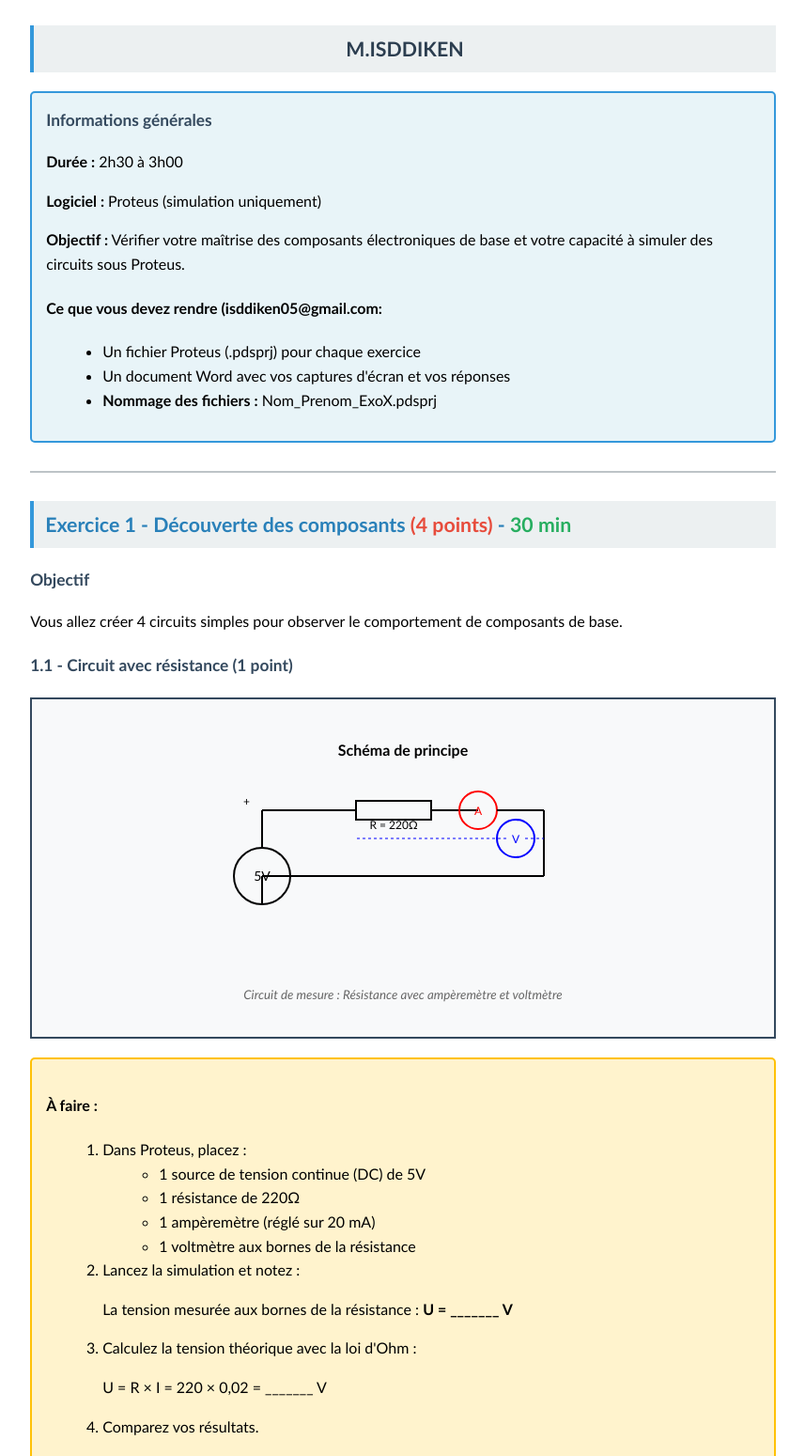
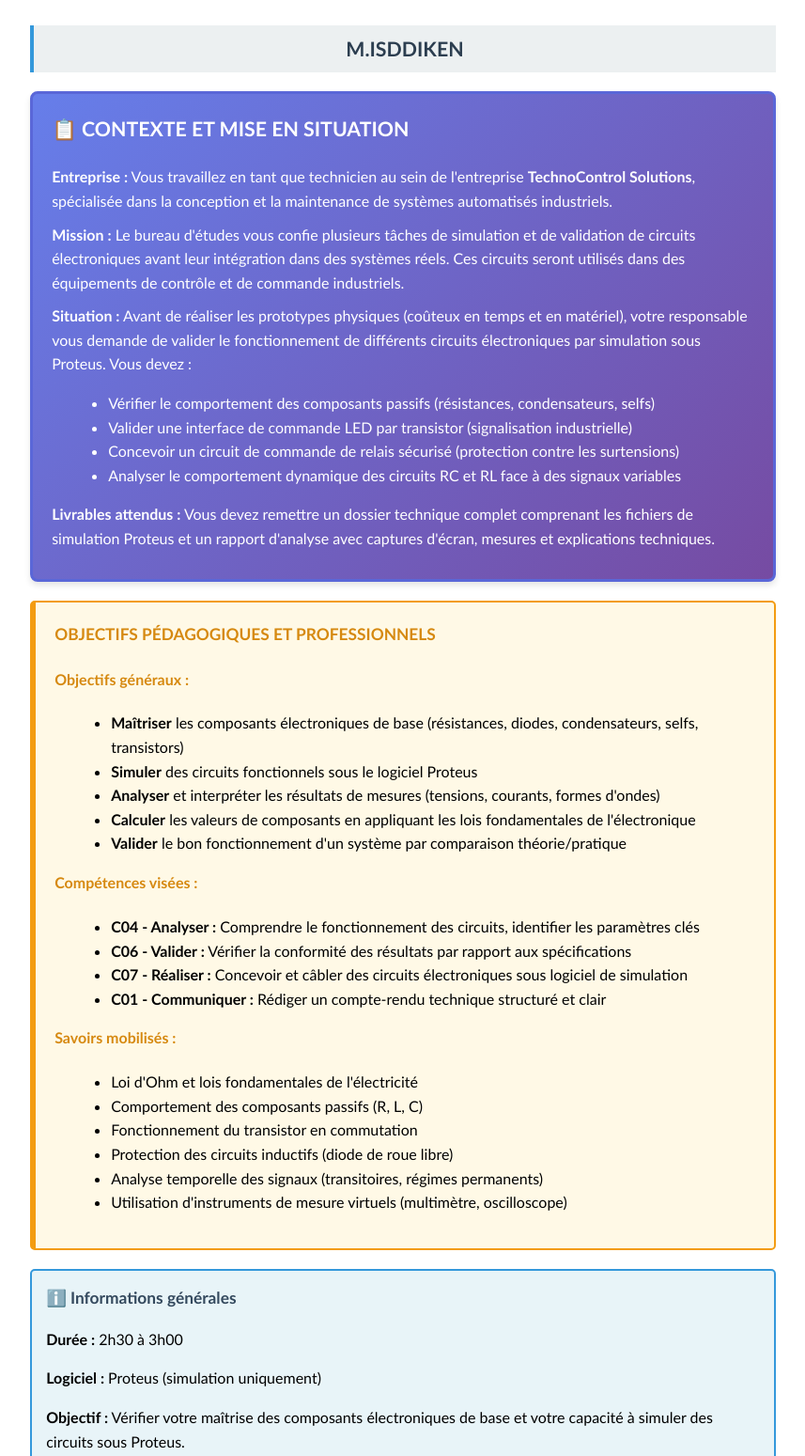
Before and after one commit to yahisd-design/1CIEL, a plain HTML site: page index.html in a window 1280 px wide. Shown: the part 189-1738 px from the top of the page at 94% size, without its empty margins (211-1068 px from the left). Drawn offline with Linux system fonts and the light colour scheme.

Commit message:
Enhance context and objectives sections in index.html
Added context and objectives sections with styling for better presentation. Updated headings and information for clarity.

```diff
--- a/index.html
+++ b/index.html
@@ -35,6 +35,38 @@
             color: #34495e;
             font-size: 13pt;
             margin-top: 20px;
+        }
+        .contexte-box {
+            background: linear-gradient(135deg, #667eea 0%, #764ba2 100%);
+            color: white;
+            border: 3px solid #5a67d8;
+            padding: 20px;
+            margin: 20px 0;
+            border-radius: 8px;
+            box-shadow: 0 4px 6px rgba(0,0,0,0.1);
+        }
+        .contexte-box h3 {
+            color: white;
+            margin-top: 0;
+            font-size: 16pt;
+        }
+        .contexte-box p {
+            margin: 10px 0;
+        }
+        .contexte-box ul {
+            color: white;
+        }
+        .objectifs-box {
+            background: #fff9e6;
+            border: 2px solid #f39c12;
+            border-left: 6px solid #f39c12;
+            padding: 20px;
+            margin: 20px 0;
+            border-radius: 5px;
+        }
+        .objectifs-box h3 {
+            color: #d68910;
+            margin-top: 0;
         }
         .info-box {
             background: #e8f4f8;
@@ -123,15 +155,63 @@
 <body>
     <h1>CCF - Simulation électronique avec Proteus</h1>
     <h2 style="text-align: center; color: #2c3e50;">Classe : 1CIEL2</h2>
-    <h2 style="text-align: center; color: #2c3e50;"> M.ISDDIKEN</h2>
+    <h2 style="text-align: center; color: #2c3e50;">M.ISDDIKEN</h2>
+
+    <div class="contexte-box">
+        <h3>📋 CONTEXTE ET MISE EN SITUATION</h3>
+        <p><strong> Entreprise :</strong> Vous travaillez en tant que technicien au sein de l'entreprise <strong>TechnoControl Solutions</strong>, spécialisée dans la conception et la maintenance de systèmes automatisés industriels.</p>
+
+        <p><strong> Mission :</strong> Le bureau d'études vous confie plusieurs tâches de simulation et de validation de circuits électroniques avant leur intégration dans des systèmes réels. Ces circuits seront utilisés dans des équipements de contrôle et de commande industriels.</p>
+
+        <p><strong> Situation :</strong> Avant de réaliser les prototypes physiques (coûteux en temps et en matériel), votre responsable vous demande de valider le fonctionnement de différents circuits électroniques par simulation sous Proteus. Vous devez :</p>
+        <ul>
+            <li>Vérifier le comportement des composants passifs (résistances, condensateurs, selfs)</li>
+            <li>Valider une interface de commande LED par transistor (signalisation industrielle)</li>
+            <li>Concevoir un circuit de commande de relais sécurisé (protection contre les surtensions)</li>
+            <li>Analyser le comportement dynamique des circuits RC et RL face à des signaux variables</li>
+        </ul>
+
+        <p><strong> Livrables attendus :</strong> Vous devez remettre un dossier technique complet comprenant les fichiers de simulation Proteus et un rapport d'analyse avec captures d'écran, mesures et explications techniques.</p>
+    </div>
+
+    <div class="objectifs-box">
+        <h3> OBJECTIFS PÉDAGOGIQUES ET PROFESSIONNELS</h3>
+
+        <h4 style="color: #d68910;">Objectifs généraux :</h4>
+        <ul>
+            <li><strong>Maîtriser</strong> les composants électroniques de base (résistances, diodes, condensateurs, selfs, transistors)</li>
+            <li><strong>Simuler</strong> des circuits fonctionnels sous le logiciel Proteus</li>
+            <li><strong>Analyser</strong> et interpréter les résultats de mesures (tensions, courants, formes d'ondes)</li>
+            <li><strong>Calculer</strong> les valeurs de composants en appliquant les lois fondamentales de l'électronique</li>
+            <li><strong>Valider</strong> le bon fonctionnement d'un système par comparaison théorie/pratique</li>
+        </ul>
+
+        <h4 style="color: #d68910; margin-top: 15px;">Compétences visées :</h4>
+        <ul>
+            <li> <strong>C04 - Analyser :</strong> Comprendre le fonctionnement des circuits, identifier les paramètres clés</li>
+            <li> <strong>C06 - Valider :</strong> Vérifier la conformité des résultats par rapport aux spécifications</li>
+            <li> <strong>C07 - Réaliser :</strong> Concevoir et câbler des circuits électroniques sous logiciel de simulation</li>
+            <li> <strong>C01 - Communiquer :</strong> Rédiger un compte-rendu technique structuré et clair</li>
+        </ul>
+
+        <h4 style="color: #d68910; margin-top: 15px;">Savoirs mobilisés :</h4>
+        <ul>
+            <li>Loi d'Ohm et lois fondamentales de l'électricité</li>
+            <li>Comportement des composants passifs (R, L, C)</li>
+            <li>Fonctionnement du transistor en commutation</li>
+            <li>Protection des circuits inductifs (diode de roue libre)</li>
+            <li>Analyse temporelle des signaux (transitoires, régimes permanents)</li>
+            <li>Utilisation d'instruments de mesure virtuels (multimètre, oscilloscope)</li>
+        </ul>
+    </div>
 
     <div class="info-box">
-        <h3 style="margin-top: 0;"> Informations générales</h3>
+        <h3 style="margin-top: 0;">ℹ️ Informations générales</h3>
         <p><strong>Durée :</strong> 2h30 à 3h00</p>
         <p><strong>Logiciel :</strong> Proteus (simulation uniquement)</p>
         <p><strong>Objectif :</strong> Vérifier votre maîtrise des composants électroniques de base et votre capacité à simuler des circuits sous Proteus.</p>
 
-        <h4>Ce que vous devez rendre (isddiken05@gmail.com:</h4>
+        <h4>Ce que vous devez rendre (isddiken05@gmail.com):</h4>
         <ul>
             <li>Un fichier Proteus (.pdsprj) pour chaque exercice</li>
             <li>Un document Word avec vos captures d'écran et vos réponses</li>
@@ -151,31 +231,22 @@
     <div class="schema">
         <h4>Schéma de principe</h4>
         <svg width="400" height="200" xmlns="http://www.w3.org/2000/svg">
-            <!-- Source de tension -->
             <circle cx="50" cy="100" r="30" fill="none" stroke="black" stroke-width="2"/>
             <text x="50" y="105" text-anchor="middle" font-size="14">5V</text>
             <line x1="50" y1="70" x2="50" y2="30" stroke="black" stroke-width="2"/>
             <text x="30" y="25" font-size="12">+</text>
-
-            <!-- Résistance -->
             <line x1="50" y1="30" x2="150" y2="30" stroke="black" stroke-width="2"/>
             <rect x="150" y="20" width="80" height="20" fill="none" stroke="black" stroke-width="2"/>
             <text x="190" y="50" text-anchor="middle" font-size="12">R = 220Ω</text>
-
-            <!-- Ampèremètre -->
             <line x1="230" y1="30" x2="280" y2="30" stroke="black" stroke-width="2"/>
             <circle cx="280" cy="30" r="20" fill="none" stroke="red" stroke-width="2"/>
             <text x="280" y="35" text-anchor="middle" font-size="12" fill="red">A</text>
-
-            <!-- Voltmètre -->
             <line x1="300" y1="30" x2="350" y2="30" stroke="black" stroke-width="2"/>
             <line x1="350" y1="30" x2="350" y2="100" stroke="black" stroke-width="2"/>
             <circle cx="320" cy="60" r="20" fill="none" stroke="blue" stroke-width="2"/>
             <text x="320" y="65" text-anchor="middle" font-size="12" fill="blue">V</text>
             <line x1="310" y1="60" x2="150" y2="60" stroke="blue" stroke-width="1" stroke-dasharray="3,3"/>
             <line x1="330" y1="60" x2="350" y2="60" stroke="blue" stroke-width="1" stroke-dasharray="3,3"/>
-
-            <!-- Retour masse -->
             <line x1="350" y1="100" x2="50" y2="100" stroke="black" stroke-width="2"/>
             <line x1="50" y1="130" x2="50" y2="100" stroke="black" stroke-width="2"/>
         </svg>
@@ -214,35 +285,24 @@
     <div class="schema">
         <h4>Schéma de principe</h4>
         <svg width="450" height="200" xmlns="http://www.w3.org/2000/svg">
-            <!-- Source variable -->
             <circle cx="50" cy="100" r="30" fill="none" stroke="black" stroke-width="2"/>
             <text x="50" y="95" text-anchor="middle" font-size="12">0-5V</text>
             <text x="50" y="110" text-anchor="middle" font-size="10">VAR</text>
             <line x1="50" y1="70" x2="50" y2="30" stroke="black" stroke-width="2"/>
-
-            <!-- Résistance -->
             <line x1="50" y1="30" x2="120" y2="30" stroke="black" stroke-width="2"/>
             <rect x="120" y="20" width="70" height="20" fill="none" stroke="black" stroke-width="2"/>
             <text x="155" y="55" text-anchor="middle" font-size="11">470Ω</text>
-
-            <!-- Diode -->
             <line x1="190" y1="30" x2="230" y2="30" stroke="black" stroke-width="2"/>
             <polygon points="230,20 230,40 250,30" fill="black"/>
             <line x1="250" y1="20" x2="250" y2="40" stroke="black" stroke-width="2"/>
             <text x="240" y="60" text-anchor="middle" font-size="11">1N4148</text>
-
-            <!-- Ampèremètre -->
             <line x1="250" y1="30" x2="300" y2="30" stroke="black" stroke-width="2"/>
             <circle cx="300" cy="30" r="18" fill="none" stroke="red" stroke-width="2"/>
             <text x="300" y="35" text-anchor="middle" font-size="11" fill="red">A</text>
-
-            <!-- Voltmètre sur diode -->
             <circle cx="240" cy="70" r="18" fill="none" stroke="blue" stroke-width="2"/>
             <text x="240" y="75" text-anchor="middle" font-size="11" fill="blue">V</text>
             <line x1="230" y1="70" x2="230" y2="45" stroke="blue" stroke-width="1" stroke-dasharray="3,3"/>
             <line x1="250" y1="70" x2="250" y2="45" stroke="blue" stroke-width="1" stroke-dasharray="3,3"/>
-
-            <!-- Retour -->
             <line x1="318" y1="30" x2="380" y2="30" stroke="black" stroke-width="2"/>
             <line x1="380" y1="30" x2="380" y2="100" stroke="black" stroke-width="2"/>
             <line x1="380" y1="100" x2="50" y2="100" stroke="black" stroke-width="2"/>
@@ -271,38 +331,27 @@
     <div class="schema">
         <h4>Schéma de principe</h4>
         <svg width="450" height="220" xmlns="http://www.w3.org/2000/svg">
-            <!-- Source -->
             <circle cx="50" cy="100" r="30" fill="none" stroke="black" stroke-width="2"/>
             <text x="50" y="105" text-anchor="middle" font-size="14">5V</text>
             <line x1="50" y1="70" x2="50" y2="30" stroke="black" stroke-width="2"/>
-
-            <!-- Interrupteur -->
             <line x1="50" y1="30" x2="100" y2="30" stroke="black" stroke-width="2"/>
             <line x1="100" y1="30" x2="135" y2="15" stroke="black" stroke-width="2"/>
             <circle cx="100" cy="30" r="3" fill="black"/>
             <circle cx="140" cy="30" r="3" fill="black"/>
             <text x="120" y="10" text-anchor="middle" font-size="11">SW</text>
-
-            <!-- Résistance -->
             <line x1="140" y1="30" x2="180" y2="30" stroke="black" stroke-width="2"/>
             <rect x="180" y="20" width="70" height="20" fill="none" stroke="black" stroke-width="2"/>
             <text x="215" y="55" text-anchor="middle" font-size="11">1kΩ</text>
-
-            <!-- Condensateur -->
             <line x1="250" y1="30" x2="290" y2="30" stroke="black" stroke-width="2"/>
             <line x1="290" y1="15" x2="290" y2="45" stroke="black" stroke-width="3"/>
             <line x1="300" y1="15" x2="300" y2="45" stroke="black" stroke-width="3"/>
             <line x1="300" y1="30" x2="340" y2="30" stroke="black" stroke-width="2"/>
             <text x="295" y="65" text-anchor="middle" font-size="11">100µF</text>
-
-            <!-- Oscilloscope -->
             <rect x="350" y="15" width="60" height="50" fill="none" stroke="green" stroke-width="2"/>
             <text x="380" y="30" text-anchor="middle" font-size="10" fill="green">SCOPE</text>
             <text x="380" y="45" text-anchor="middle" font-size="9" fill="green">CH1</text>
             <line x1="360" y1="40" x2="340" y2="40" stroke="green" stroke-width="1" stroke-dasharray="2,2"/>
             <line x1="360" y1="55" x2="340" y2="55" stroke="green" stroke-width="1" stroke-dasharray="2,2"/>
-
-            <!-- Retour -->
             <line x1="340" y1="30" x2="340" y2="100" stroke="black" stroke-width="2"/>
             <line x1="340" y1="100" x2="50" y2="100" stroke="black" stroke-width="2"/>
             <line x1="50" y1="130" x2="50" y2="100" stroke="black" stroke-width="2"/>
@@ -311,7 +360,7 @@
     </div>
 
     <div class="info-box">
-        <h4>📚 Rappel : Constante de temps RC</h4>
+        <h4> Rappel : Constante de temps RC</h4>
         <p>La constante de temps τ (tau) représente le temps nécessaire pour que le condensateur se charge à 63% de la tension finale.</p>
         <p><strong>Formule : τ = R × C</strong></p>
         <p>À 63% de 5V, la tension vaut : 0,63 × 5V = 3,15V</p>
@@ -331,7 +380,7 @@
     </div>
 
     <div class="to-render">
-        <strong> À rendre :</strong> Capture d'écran de l'oscilloscope + temps mesuré + calcul théorique
+        <strong>📤 À rendre :</strong> Capture d'écran de l'oscilloscope + temps mesuré + calcul théorique
     </div>
 
     <hr style="margin: 20px 0; border: 0.5px dashed #95a5a6;">
@@ -369,7 +418,7 @@
     </div>
 
     <div class="to-render">
-        <strong>À rendre :</strong> Capture d'écran + explication du phénomène observé
+        <strong> À rendre :</strong> Capture d'écran + explication du phénomène observé
     </div>
 
     <div style="page-break-after: always;"></div>
@@ -382,11 +431,8 @@
     <div class="schema">
         <h4>Schéma de principe à réaliser</h4>
         <svg width="550" height="320" xmlns="http://www.w3.org/2000/svg">
-            <!-- VCC 12V -->
             <line x1="250" y1="20" x2="250" y2="50" stroke="red" stroke-width="3"/>
             <text x="250" y="15" text-anchor="middle" font-size="13" fill="red" font-weight="bold">+12V (VCC)</text>
-
-            <!-- Bobine relais -->
             <rect x="230" y="50" width="40" height="60" fill="none" stroke="black" stroke-width="2"/>
             <line x1="235" y1="60" x2="245" y2="60" stroke="black" stroke-width="1"/>
             <line x1="235" y1="70" x2="245" y2="70" stroke="black" stroke-width="1"/>
@@ -395,16 +441,12 @@
             <line x1="235" y1="100" x2="245" y2="100" stroke="black" stroke-width="1"/>
             <text x="290" y="85" font-size="11">RELAIS</text>
             <text x="290" y="98" font-size="10">12V</text>
-
-            <!-- Diode de roue libre -->
             <polygon points="210,50 220,50 215,65" fill="black"/>
             <line x1="210" y1="65" x2="220" y2="65" stroke="black" stroke-width="2"/>
             <line x1="215" y1="65" x2="215" y2="110" stroke="black" stroke-width="2"/>
             <line x1="215" y1="50" x2="215" y2="50" stroke="black" stroke-width="2"/>
             <text x="180" y="80" font-size="11" fill="red">D1</text>
             <text x="165" y="93" font-size="10" fill="red">1N4007</text>
-
-            <!-- LED témoin + résistance -->
             <line x1="350" y1="50" x2="350" y2="75" stroke="black" stroke-width="2"/>
             <rect x="335" y="75" width="30" height="12" fill="none" stroke="black" stroke-width="1.5"/>
             <text x="390" y="83" font-size="10">1kΩ</text>
@@ -412,38 +454,26 @@
             <polygon points="345,100 355,100 350,112" fill="green"/>
             <line x1="345" y1="112" x2="355" y2="112" stroke="black" stroke-width="2"/>
             <text x="380" y="108" font-size="10" fill="green">LED</text>
-
-            <!-- Connexion LED au +12V -->
             <line x1="250" y1="50" x2="350" y2="50" stroke="red" stroke-width="2"/>
-
-            <!-- Ligne vers transistor -->
             <line x1="250" y1="110" x2="250" y2="155" stroke="black" stroke-width="2"/>
             <line x1="350" y1="112" x2="350" y2="155" stroke="black" stroke-width="2"/>
             <line x1="350" y1="155" x2="250" y2="155" stroke="black" stroke-width="2"/>
-
-            <!-- Transistor NPN -->
             <circle cx="250" cy="180" r="28" fill="none" stroke="black" stroke-width="2"/>
             <line x1="238" y1="168" x2="238" y2="192" stroke="black" stroke-width="3"/>
             <line x1="238" y1="168" x2="250" y2="155" stroke="black" stroke-width="2"/>
             <line x1="238" y1="192" x2="250" y2="205" stroke="black" stroke-width="2"/>
             <polygon points="250,205 245,200 248,205" fill="black"/>
             <text x="285" y="185" font-size="11">2N2222</text>
-
-            <!-- Résistance de base -->
             <line x1="120" y1="180" x2="160" y2="180" stroke="black" stroke-width="2"/>
             <rect x="160" y="172" width="45" height="16" fill="none" stroke="black" stroke-width="2"/>
             <text x="182" y="165" text-anchor="middle" font-size="11">RB = ?</text>
             <line x1="205" y1="180" x2="235" y2="180" stroke="black" stroke-width="2"/>
-
-            <!-- Commande 5V -->
             <line x1="50" y1="180" x2="90" y2="180" stroke="black" stroke-width="2"/>
             <line x1="90" y1="180" x2="115" y2="165" stroke="black" stroke-width="2"/>
             <circle cx="90" cy="180" r="3" fill="black"/>
             <circle cx="120" cy="180" r="3" fill="black"/>
             <text x="105" y="160" text-anchor="middle" font-size="11">CMD</text>
             <text x="30" y="185" font-size="12" fill="blue" font-weight="bold">5V</text>
-
-            <!-- Masse -->
             <line x1="250" y1="205" x2="250" y2="245" stroke="black" stroke-width="2"/>
             <line x1="220" y1="245" x2="280" y2="245" stroke="black" stroke-width="2"/>
             <line x1="225" y1="250" x2="275" y2="250" stroke="black" stroke-width="2"/>
@@ -518,7 +548,7 @@
     <h3>Étape 2 - Calculs (2 points)</h3>
 
     <div class="info-box">
-        <h4>📊 Données du relais</h4>
+        <h4> Données du relais</h4>
         <table>
             <tr>
                 <th>Paramètre</th>
@@ -642,33 +672,24 @@
     <div class="schema">
         <h4>Schéma de principe</h4>
         <svg width="500" height="200" xmlns="http://www.w3.org/2000/svg">
-            <!-- Générateur -->
             <rect x="50" y="70" width="60" height="60" fill="none" stroke="black" stroke-width="2"/>
             <path d="M 65 90 L 75 90 L 75 110 L 85 110 L 85 90 L 95 90 L 95 110" stroke="blue" stroke-width="2" fill="none"/>
             <text x="80" y="155" text-anchor="middle" font-size="11">1 kHz</text>
             <text x="80" y="168" text-anchor="middle" font-size="10">0-5V</text>
             <line x1="110" y1="100" x2="150" y2="100" stroke="black" stroke-width="2"/>
-
-            <!-- Résistance -->
             <rect x="150" y="90" width="60" height="20" fill="none" stroke="black" stroke-width="2"/>
             <text x="180" y="125" text-anchor="middle" font-size="11">R = 1kΩ</text>
             <line x1="210" y1="100" x2="250" y2="100" stroke="black" stroke-width="2"/>
-
-            <!-- Condensateur -->
             <line x1="250" y1="85" x2="250" y2="115" stroke="black" stroke-width="3"/>
             <line x1="260" y1="85" x2="260" y2="115" stroke="black" stroke-width="3"/>
             <text x="255" y="135" text-anchor="middle" font-size="11">C = 100nF</text>
             <line x1="260" y1="100" x2="300" y2="100" stroke="black" stroke-width="2"/>
-
-            <!-- Oscilloscope -->
             <rect x="320" y="50" width="120" height="100" fill="none" stroke="green" stroke-width="2"/>
             <text x="380" y="70" text-anchor="middle" font-size="12" fill="green" font-weight="bold">OSCILLOSCOPE</text>
             <text x="340" y="95" font-size="10" fill="blue">CH1: Entrée</text>
             <text x="340" y="115" font-size="10" fill="red">CH2: Condo</text>
             <line x1="310" y1="90" x2="150" y2="90" stroke="blue" stroke-width="1" stroke-dasharray="3,3"/>
             <line x1="310" y1="110" x2="260" y2="110" stroke="red" stroke-width="1" stroke-dasharray="3,3"/>
-
-            <!-- Masse -->
             <line x1="300" y1="100" x2="300" y2="160" stroke="black" stroke-width="2"/>
             <line x1="50" y1="130" x2="50" y2="160" stroke="black" stroke-width="2"/>
             <line x1="50" y1="160" x2="300" y2="160" stroke="black" stroke-width="2"/>
@@ -752,7 +773,7 @@
 
     <div style="page-break-after: always;"></div>
 
-    <h2> Barème récapitulatif</h2>
+    <h2>Barème récapitulatif</h2>
 
     <table>
         <tr>
@@ -764,11 +785,6 @@
             <td>Exercice 1 - Composants de base (4 circuits)</td>
             <td class="points">4 pts</td>
             <td class="duree">30 min</td>
-        </tr>
-        <tr>
-            <td>Exercice 2 - Commande LED par transistor</td>
-            <td class="points">5 pts</td>
-            <td class="duree">40 min</td>
         </tr>
         <tr>
             <td>Exercice 3 - Commande relais avec protection</td>
@@ -787,8 +803,8 @@
         </tr>
         <tr style="background: #d4edda; font-weight: bold;">
             <td>TOTAL</td>
-            <td class="points">20 pts</td>
-            <td class="duree">2h30 - 3h</td>
+            <td class="points">15 pts</td>
+            <td class="duree">2h - 2h30</td>
         </tr>
     </table>
 
@@ -808,21 +824,21 @@
         </ul>
     </div>
 
-    <h2> Présentation et propreté (1 point)</h2>
+    <h2>🎨 Présentation et propreté (1 point)</h2>
 
     <div class="info-box">
         <h4>Pour obtenir ce point bonus :</h4>
         <ul>
-            <li> Fichiers bien nommés : <code>Nom_Prenom_Exo1.pdsprj</code></li>
-            <li> Circuits lisibles dans Proteus (composants alignés, pas de fils qui se croisent)</li>
-            <li> Document Word bien structuré (titres, numérotation des exercices)</li>
-            <li> Captures d'écran de bonne qualité</li>
-            <li> Schémas annotés (valeurs, noms des composants visibles)</li>
-            <li> Pas de fautes d'orthographe dans les explications</li>
+            <li>✅ Fichiers bien nommés : <code>Nom_Prenom_Exo1.pdsprj</code></li>
+            <li>✅ Circuits lisibles dans Proteus (composants alignés, pas de fils qui se croisent)</li>
+            <li>✅ Document Word bien structuré (titres, numérotation des exercices)</li>
+            <li>✅ Captures d'écran de bonne qualité</li>
+            <li>✅ Schémas annotés (valeurs, noms des composants visibles)</li>
+            <li>✅ Pas de fautes d'orthographe dans les explications</li>
         </ul>
     </div>
 
-    <h2> Compétences évaluées (Référentiel Bac Pro CIEL)</h2>
+    <h2>📋 Compétences évaluées (Référentiel Bac Pro CIEL)</h2>
 
     <table>
         <tr>
@@ -864,7 +880,7 @@
     </table>
 
     <div class="success-box" style="margin-top: 30px; text-align: center; font-size: 18pt;">
-        <strong> Bon courage ! </strong>
+        <strong> Bon courage !</strong>
         <p style="font-size: 12pt; margin-top: 10px;">N'hésitez pas à demander de l'aide si vous êtes bloqué</p>
     </div>
 
@@ -924,3 +940,4 @@
     </div>
 
 </body>
+</html>
```
